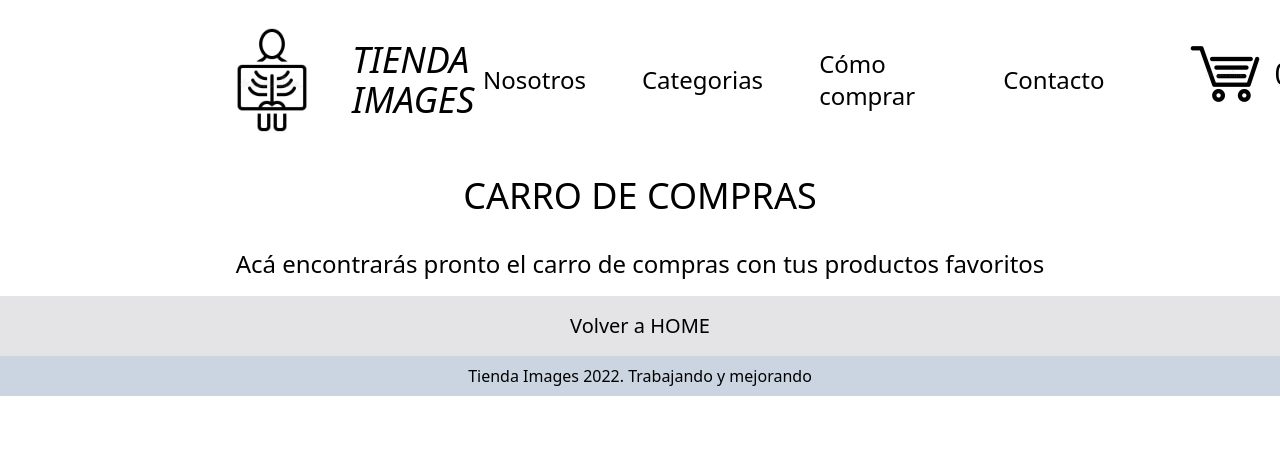
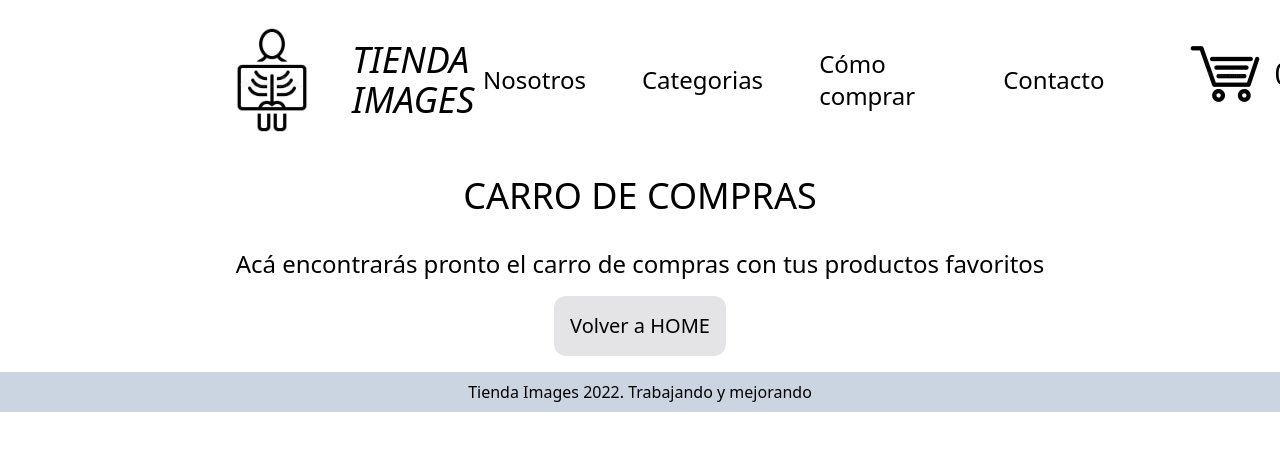
Before and after one commit to rofaba/PreEntrega3-Faure, a React (Create React App) app: page /cart in a window 1280 px wide. Shown: the top 450 px of the page. Built offline with nearby package versions, Linux system fonts and the light colour scheme.

Commit message:
add some styles

```diff
--- a/src/components/Cart/Cart.js
+++ b/src/components/Cart/Cart.js
@@ -8,7 +8,9 @@ const Cart = () => {
       <p className="text-center text-2xl p-4"> Acá encontrarás pronto el carro de compras con tus productos favoritos</p>
 
       <Link to={"/"}>
-        <h2 className="text-center text-xl bg-zinc-200 p-4" >Volver a HOME</h2>
+      <div className="flex justify-center mb-4">
+          <button className="text-center text-xl bg-zinc-200 p-4 rounded-xl hover:text-xl hover:bg-slate-300 " >Volver a HOME</button>
+      </div>
       </Link>
     </div>
 
--- a/src/components/ItemCount/ItemCount.js
+++ b/src/components/ItemCount/ItemCount.js
@@ -20,8 +20,8 @@ const ItemCount = ({ indice, stock, onAdd }) => {
   contador > stock ? (disableButton = true) : (disableButton = false);
 
   disableButton == false
-    ? (buttonClass = "rounded-full text-2xl p-2 w-72 m-5 bg-slate-200 hover:bg-slate-300")
-    : (buttonClass = "rounded-full text-2xl p-2 w-72 m-5 bg-slate-100");
+    ? (buttonClass = "rounded-xl  text-2xl p-2 w-72 m-5 bg-slate-300 hover:bg-slate-400")
+    : (buttonClass = "rounded-xl  text-2xl p-2 w-72 m-5 bg-slate-100");
 
   return (
     <div className=" flex flex-col justify-center items-center">
```
